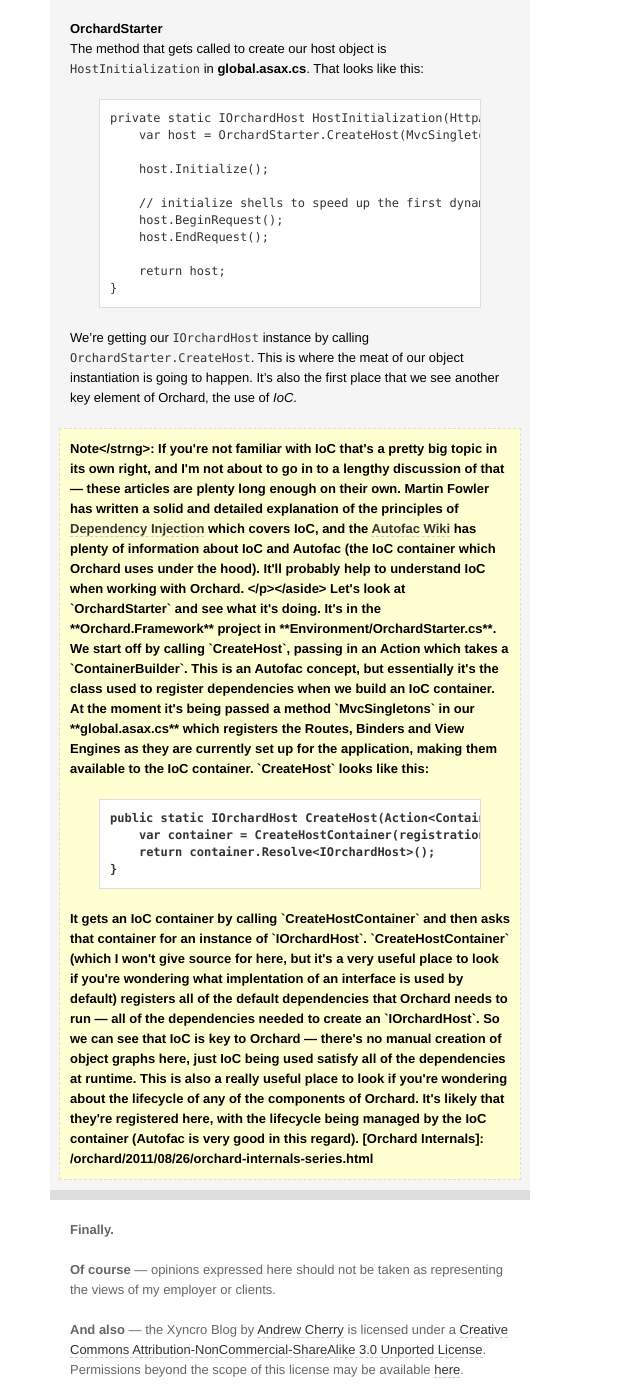
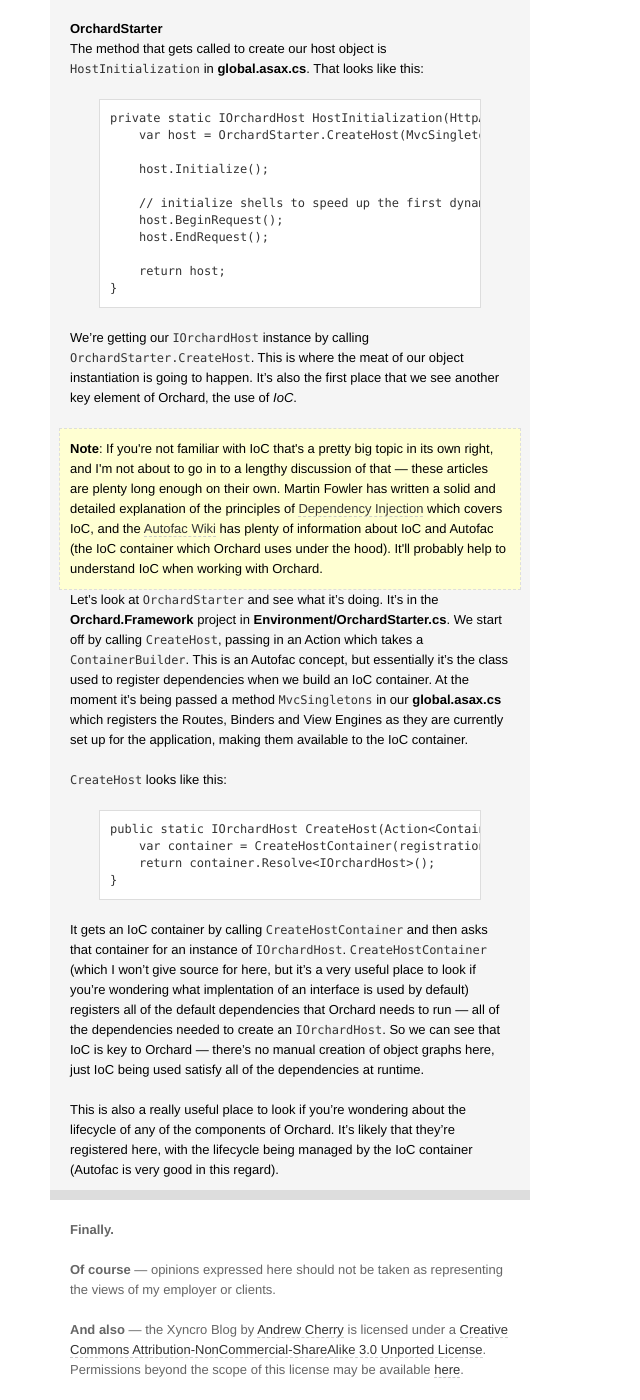
Before and after one commit to kolektiv/kolektiv.github.io, a Jekyll site: the page built from _posts/2011-08-30-orchard-startup-process.md, in a window 1280 px wide and 1400 px high, scrolled down 2074 px. Shown: the whole window, without its empty margins (0-640 px from the left). Built offline with Jekyll 4.4.1, drawn with Linux system fonts in a browser that asks for light colours; some of the changed text lies outside the part shown.

Commit message:
orchard startup editing

```diff
--- a/_posts/2011-08-30-orchard-startup-process.md
+++ b/_posts/2011-08-30-orchard-startup-process.md
@@ -95,7 +95,7 @@
 We're getting our `IOrchardHost` instance by calling `OrchardStarter.CreateHost`. This is where the meat of our object instantiation is going to happen. It's also the first place that we see another key element of Orchard, the use of *IoC*.
 
 <aside><p>
-<strong>Note</strng>: If you're not familiar with IoC that's a pretty big topic in its own right, and I'm not about to go in to a lengthy discussion of that &mdash; these articles are plenty long enough on their own. Martin Fowler has written a solid and detailed explanation of the principles of <a href="http://martinfowler.com/articles/injection.html">Dependency Injection</a> which covers IoC, and the <a href="http://code.google.com/p/autofac/wiki/GettingStarted">Autofac Wiki</a> has plenty of information about IoC and Autofac (the IoC container which Orchard uses under the hood). It'll probably help to understand IoC when working with Orchard.
+<strong>Note</strong>: If you're not familiar with IoC that's a pretty big topic in its own right, and I'm not about to go in to a lengthy discussion of that &mdash; these articles are plenty long enough on their own. Martin Fowler has written a solid and detailed explanation of the principles of <a href="http://martinfowler.com/articles/injection.html">Dependency Injection</a> which covers IoC, and the <a href="http://code.google.com/p/autofac/wiki/GettingStarted">Autofac Wiki</a> has plenty of information about IoC and Autofac (the IoC container which Orchard uses under the hood). It'll probably help to understand IoC when working with Orchard.
 </p></aside>
 
 Let's look at `OrchardStarter` and see what it's doing. It's in the **Orchard.Framework** project in **Environment/OrchardStarter.cs**. We start off by calling `CreateHost`, passing in an Action which takes a `ContainerBuilder`. This is an Autofac concept, but essentially it's the class used to register dependencies when we build an IoC container. At the moment it's being passed a method `MvcSingletons` in our **global.asax.cs** which registers the Routes, Binders and View Engines as they are currently set up for the application, making them available to the IoC container.
```
